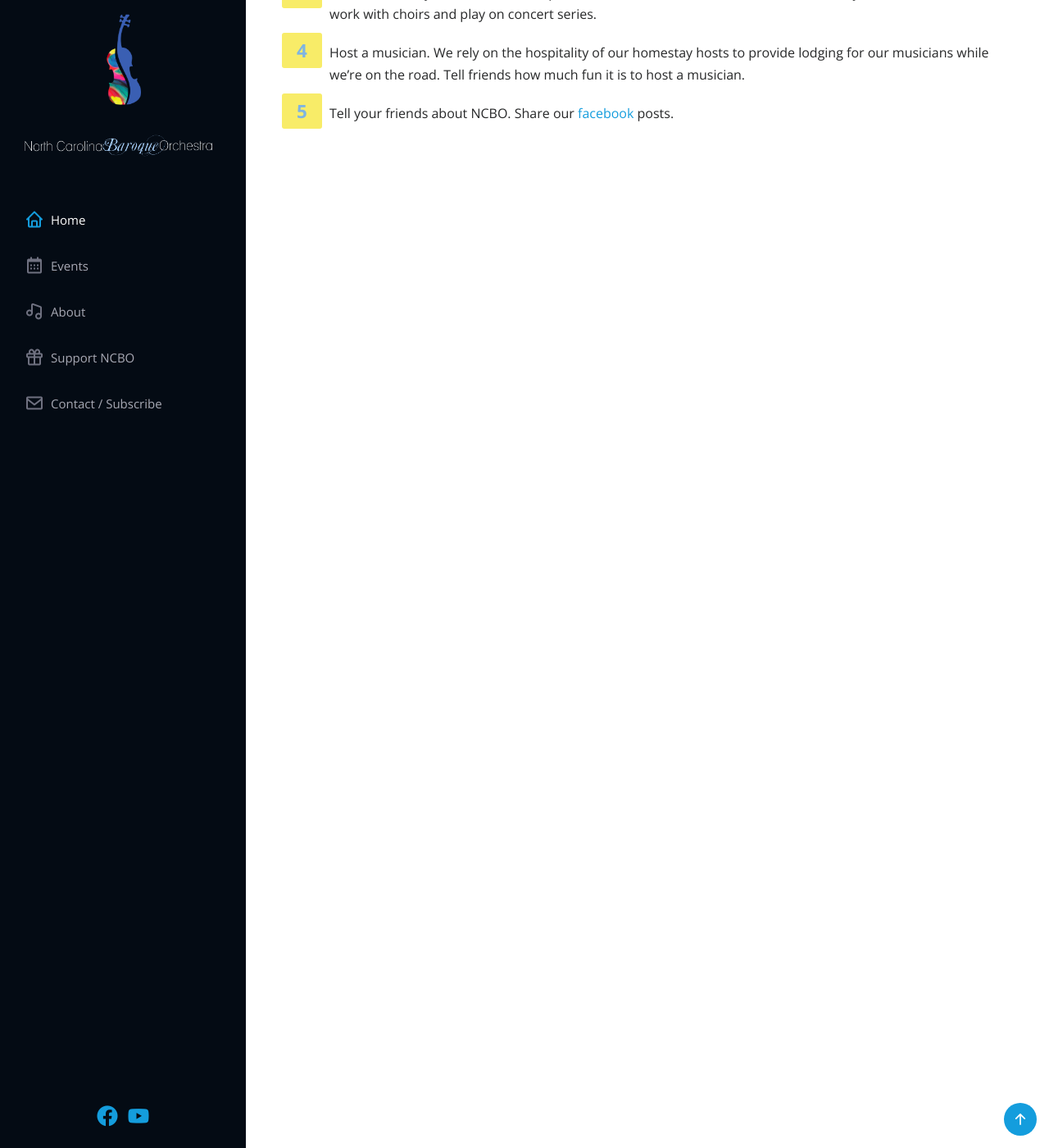
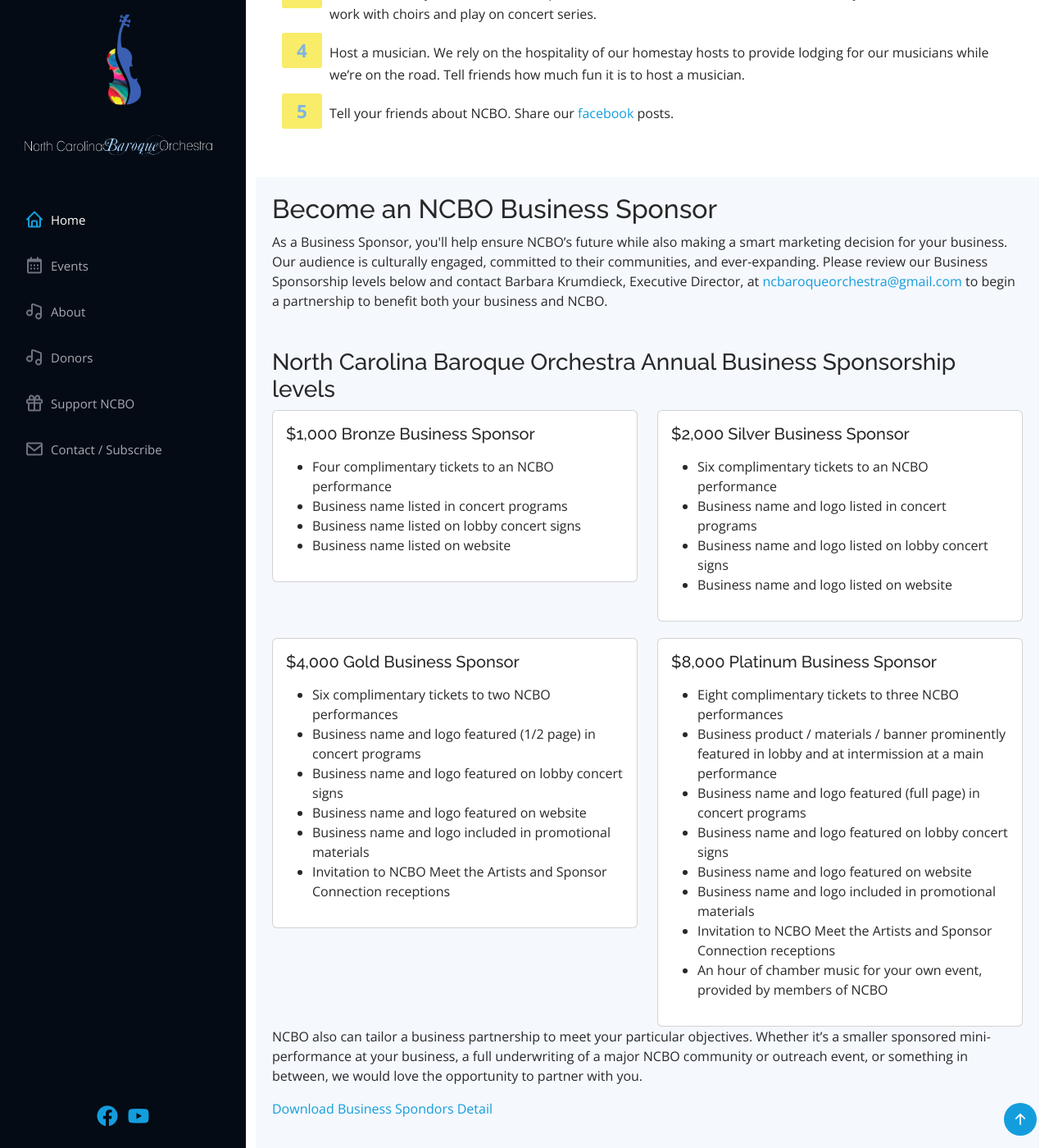
Before and after one commit to ncbaroqueorchestra/ncboweb, a Jekyll site: the page built from support.md, in a window 1280 px wide and 1400 px high, scrolled down 418 px. Shown: the whole window at 82% size. Built offline with Jekyll 4.4.1, drawn with Linux system fonts in a browser that asks for light colours.

Commit message:
added business sponsor info

```diff
--- a/_layouts/supplemental.html
+++ b/_layouts/supplemental.html
@@ -19,6 +19,7 @@
                 <li><a href={{ "index#hero" | prepend: site.baseurl | replace: '//', '/' }} class="nav-link scrollto active"><i class="bx bx-home"></i> <span>Home</span></a></li>
                 <li><a href={{ "index#events" | prepend: site.baseurl | replace: '//', '/' }} class="nav-link scrollto"><i class="bx bx-calendar"></i> <span>Events</span></a></li>
                 <li><a href={{ "index#about" | prepend: site.baseurl | replace: '//', '/' }} class="nav-link scrollto"><i class="bx bx-music"></i> <span>About</span></a></li>
+                <li><a href={{ "index#donors" | prepend: site.baseurl | replace: '//', '/' }} class="nav-link scrollto"><i class="bx bx-music"></i> <span>Donors</span></a></li>
                 <li><a href={{ "index#support" | prepend: site.baseurl | replace: '//', '/' }} class="nav-link scrollto"><i class="bx bx-gift"></i> <span>Support NCBO</span></a></li>
                 <li><a href={{ "index#contact" | prepend: site.baseurl | replace: '//', '/' }} class="nav-link scrollto"><i class="bx bx-envelope"></i> <span>Contact / Subscribe</span></a></li>
             </ul>
--- a/support.md
+++ b/support.md
@@ -10,28 +10,122 @@
 
 Support the North Carolina Baroque Orchestra to preserve and celebrate this cultural treasure. Your support sustains musicians, our outreach, and the exceptional performances, ensuring the continued enchantment of Baroque music. Join us in nurturing this legacy.
 
-    <h2>Ways you can help</h2>
+        <h2>Ways you can help</h2>
 
 
-    <div>
-        <ul>
-            <li>
-            Make a <a href="/index#support">financial contribution</a>. Your donations support our concert and outreach projects and our “orchestra building” retreats.
-            </li>
-            <li>
-            Hold a yard sale, or any event you enjoy, and donate a percentage of your proceeds to NCBO. You can ask friends and neighbors to do spring or fall cleaning and donate their items to your yard sale- It’s FUN!
-            </li>
-            <li>
-            Know somebody who needs a baroque orchestra?? NCBO and the NCBO Chamber Players are available to work with choirs and play on concert series.
-            </li>
-            <li>
-            Host a musician. We rely on the hospitality of our homestay hosts to provide lodging for our musicians while we’re on the road. Tell friends how much fun it is to host a musician.
-            </li>
-            <li>
-            Tell your friends about NCBO. Share our <a href="https://www.facebook.com/ncbaroqueorchestra" target="_blank">facebook</a> posts.
-            </li>
-        </ul>
+        <div>
+            <ul>
+                <li>
+                Make a <a href="/index#support">financial contribution</a>. Your donations support our concert and outreach projects and our “orchestra building” retreats.
+                </li>
+                <li>
+                Hold a yard sale, or any event you enjoy, and donate a percentage of your proceeds to NCBO. You can ask friends and neighbors to do spring or fall cleaning and donate their items to your yard sale- It’s FUN!
+                </li>
+                <li>
+                Know somebody who needs a baroque orchestra?? NCBO and the NCBO Chamber Players are available to work with choirs and play on concert series.
+                </li>
+                <li>
+                Host a musician. We rely on the hospitality of our homestay hosts to provide lodging for our musicians while we’re on the road. Tell friends how much fun it is to host a musician.
+                </li>
+                <li>
+                Tell your friends about NCBO. Share our <a href="https://www.facebook.com/ncbaroqueorchestra" target="_blank">facebook</a> posts.
+                </li>
+            </ul>
+        </div>
     </div>
+
+
+    <div class="container" style="padding-top:40px;">
+
+        <section class="portfolio section-bg" style="padding:20px">
+         <H2>Become an NCBO Business Sponsor</H2>
+
+        <p style="padding-bottom:30px">
+        As a Business Sponsor, you'll help ensure NCBO’s future while also making a smart marketing decision for your business. Our audience is culturally engaged, committed to their communities, and ever-expanding.
+
+        Please review our Business Sponsorship levels below and contact Barbara Krumdieck, Executive Director, at <a href="mailto:ncbaroqueorchestra@gmail.com">ncbaroqueorchestra@gmail.com</a> to begin a partnership to benefit both your business and NCBO.
+        </p>
+
+        <H3>North Carolina Baroque Orchestra Annual Business Sponsorship levels</H3>
+        <div class="row row-cols-2 row-cols-md-2 g-4" style="padding-bottom:20px">
+            <div class="col">
+                <div class="card" >
+                    <div class="card-body">
+                        <h5 class="card-title">$1,000 Bronze Business Sponsor</h5>
+                        <p class="card-text">
+                            <ul>
+                                <li>Four complimentary tickets to an NCBO performance</li>
+                                <li>Business name listed in concert programs</li>
+                                <li>Business name listed on lobby concert signs</li>
+                                <li>Business name listed on website</li>
+                            </ul>
+                        </p>
+                    </div>
+                </div>
+            </div>
+            <div class="col">
+                <div class="card" >
+                    <div class="card-body">
+                        <h5 class="card-title">$2,000 Silver Business Sponsor</h5>
+                        <p class="card-text">
+                            <ul>
+                                <li>Six complimentary tickets to an NCBO performance</li>
+                                <li>Business name and logo listed in concert programs</li>
+                                <li>Business name and logo listed on lobby concert signs</li>
+                                <li>Business name and logo listed on website</li>
+                            </ul>
+                        </p>
+                    </div>
+                </div>
+            </div>
+        </div>
+        <div class="row row-cols-2 row-cols-md-2 g-4">
+            <div class="col">
+                <div class="card" >
+                    <div class="card-body">
+                        <h5 class="card-title">$4,000 Gold Business Sponsor</h5>
+                        <p class="card-text">
+                            <ul>
+                                <li>Six complimentary tickets to two NCBO performances</li>
+                                <li>Business name and logo featured (1/2 page) in concert programs</li>
+                                <li>Business name and logo featured on lobby concert signs</li>
+                                <li>Business name and logo featured on website</li>
+                                <li>Business name and logo included in promotional materials</li>
+                                <li>Invitation to NCBO Meet the Artists and Sponsor Connection receptions</li>
+                            </ul>
+                        </p>
+                    </div>
+                </div>
+            </div>
+            <div class="col">
+                <div class="card" >
+                    <div class="card-body">
+                        <h5 class="card-title">$8,000 Platinum Business Sponsor</h5>
+                        <p class="card-text">
+                            <ul>
+                                <li>Eight complimentary tickets to three NCBO performances</li>
+                                <li>Business product / materials / banner prominently featured in lobby and at intermission at a main performance</li>
+                                <li>Business name and logo featured (full page) in concert programs</li>
+                                <li>Business name and logo featured on lobby concert signs</li>
+                                <li>Business name and logo featured on website</li>
+                                <li>Business name and logo included in promotional materials</li>
+                                <li>Invitation to NCBO Meet the Artists and Sponsor Connection receptions</li>
+                                <li>An hour of chamber music for your own event, provided by members of NCBO</li>
+                            </ul>
+                        </p>
+                    </div>
+                </div>
+            </div>
+        </div>
+        <p>
+            NCBO also can tailor a business partnership to meet your particular objectives. Whether it’s a smaller sponsored mini-performance at your business, a full underwriting of a major NCBO community or outreach event, or something in between, we would love the opportunity to partner with you.
+        </p>
+        <p>
+            <a href="/assets/files/sponsorsheet.pdf" _target="blank">Download Business Spondors Detail</a>
+        </p>
+
+        </section>
+
 
     </div>
 </main>
```
Also changed, not shown: _layouts/home.html (+4 -5 lines).
